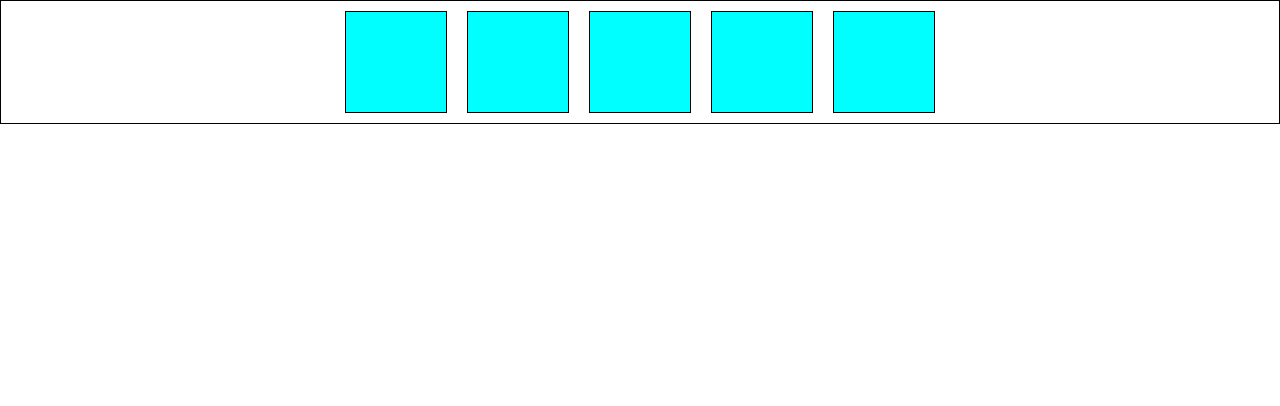
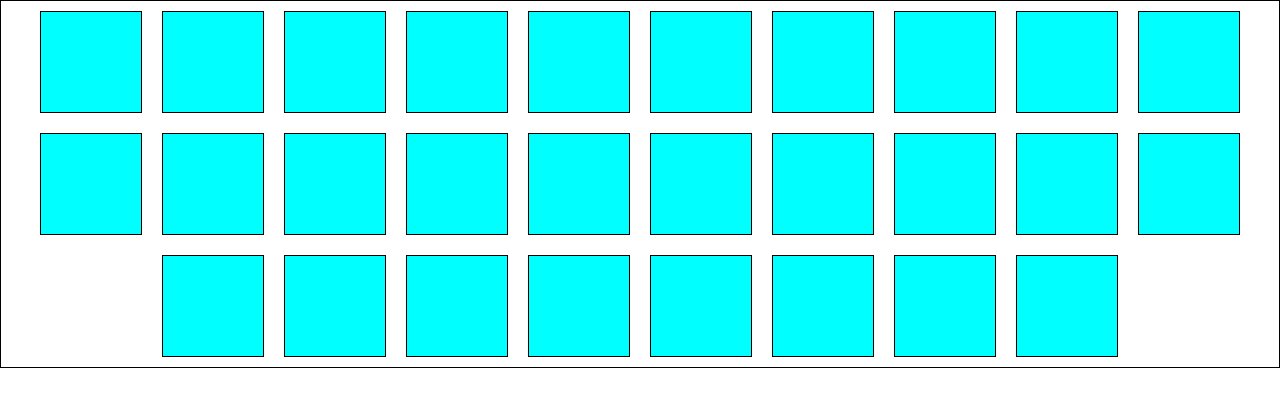
Before and after one commit to mUsman2003/Web_Development, a plain HTML site: page index.html in a window 1280 px wide. Drawn offline with Linux system fonts and the light colour scheme.

Commit message:
flex center

```diff
--- a/index.html
+++ b/index.html
@@ -15,6 +15,7 @@
             border: 1px solid black;
             align-content: center;
             justify-content: center;
+            flex-wrap: wrap;
         }
         .box{
             width: 100px;
@@ -33,6 +34,29 @@
             <div class="box"></div>
             <div class="box"></div>
             <div class="box"></div>
+            <div class="box"></div>
+            <div class="box"></div>
+            <div class="box"></div>
+            <div class="box"></div>
+            <div class="box"></div>
+            <div class="box"></div>
+            <div class="box"></div>
+            <div class="box"></div>
+            <div class="box"></div>
+            <div class="box"></div>
+            <div class="box"></div>
+            <div class="box"></div>
+            <div class="box"></div>
+            <div class="box"></div>
+            <div class="box"></div>
+            <div class="box"></div>
+            <div class="box"></div>
+            <div class="box"></div>
+            <div class="box"></div>
+            <div class="box"></div>
+            <div class="box"></div>
+            <div class="box"></div>
+            <div class="box"></div>
         </div>
     </main>
 
```
